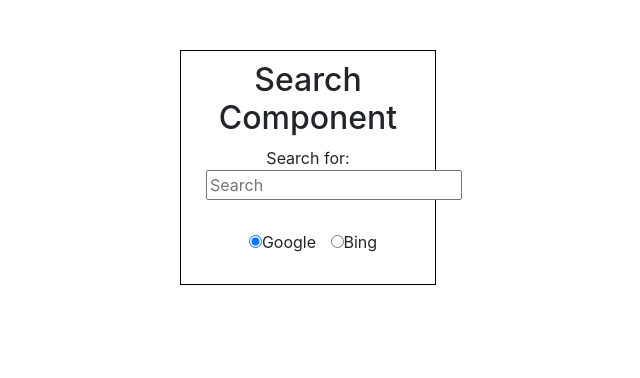
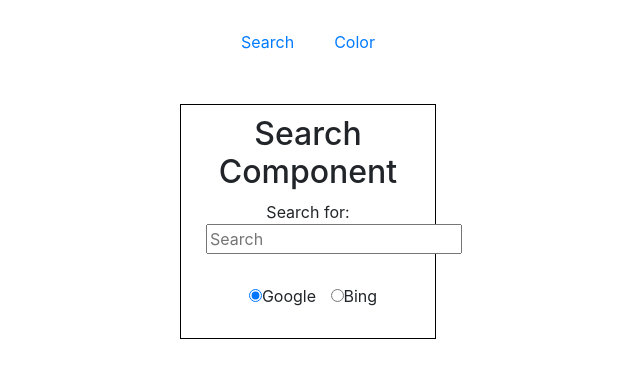
Before and after one commit to stardustdev/Smart-Test, an Angular app: page /search/google in a window 1280 px wide. Shown: the top 378 px of the page, without its empty margins (332-972 px from the left). Built offline with nearby package versions, Linux system fonts and the light colour scheme.

Commit message:
add header

```diff
--- a/src/app/app.component.css
+++ b/src/app/app.component.css
@@ -0,0 +1,8 @@
+a {
+  margin: 20px;
+}
+
+.header {
+  margin-top: 30px;
+  text-align: center;
+}
--- a/src/app/app.component.html
+++ b/src/app/app.component.html
@@ -1 +1,7 @@
+<div class="header">
+  <a [routerLink]="['search']" routerLinkActive="router-link-active">Search</a>
+  <a [routerLink]="['colorslider']" routerLinkActive="router-link-active"
+    >Color</a
+  >
+</div>
 <router-outlet></router-outlet>
```
